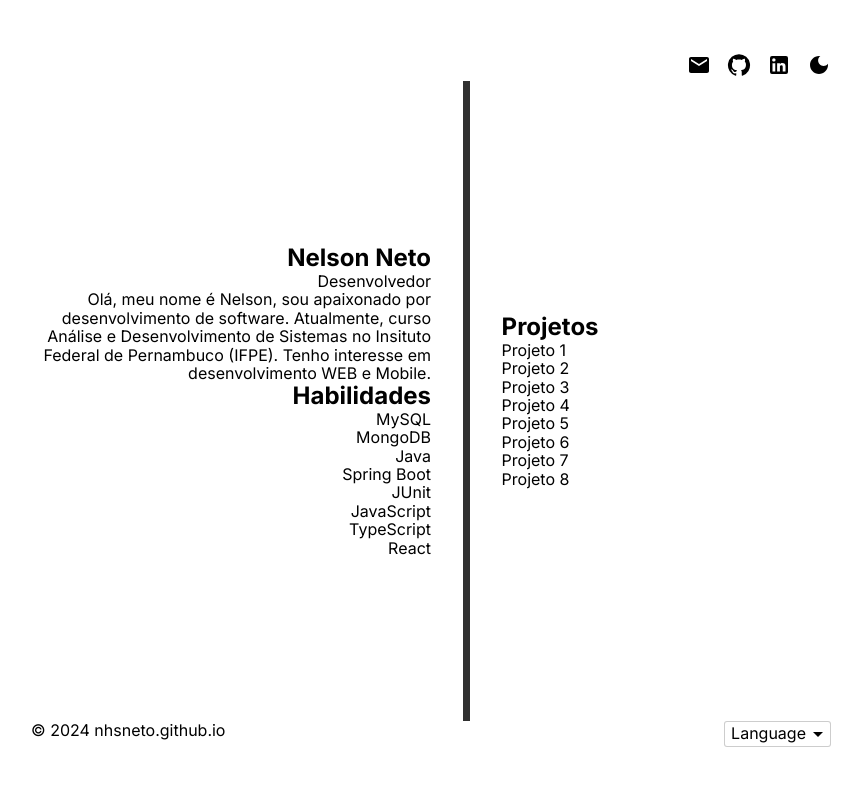
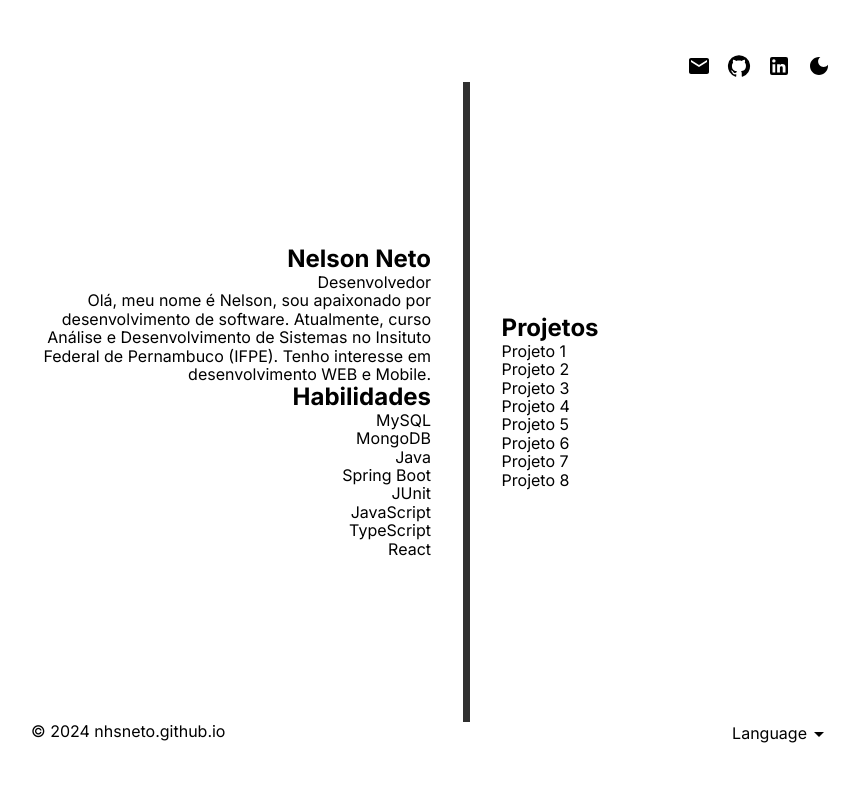
Before and after one commit to nhsneto/my-portfolio, a Next.js app: page / in a window 1280 px wide. Shown: the top 786 px of the page, without its empty margins (209-1071 px from the left). Built offline with nearby package versions, Linux system fonts and the light colour scheme.

Commit message:
Remove language menu's border

```diff
--- a/app/components/LanguageDropDownMenu.module.scss
+++ b/app/components/LanguageDropDownMenu.module.scss
@@ -4,7 +4,7 @@
   align-items: center;
   padding-left: 6px;
   background-color: white;
-  border: 1px solid rgba(48, 48, 48, 0.24);
+  border: none;
   border-radius: 3px;
   cursor: pointer;
 
```
